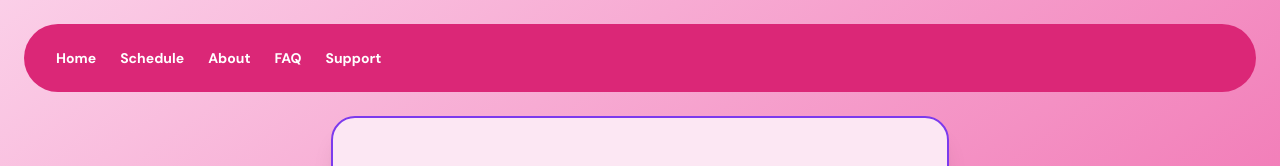
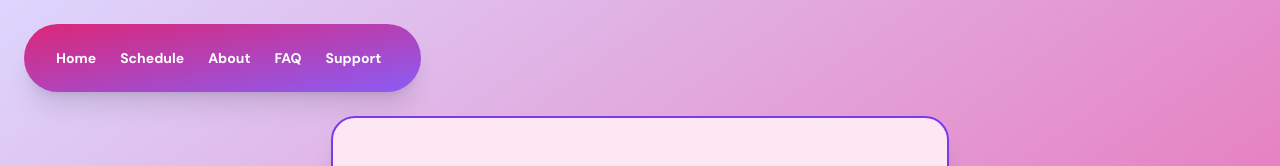
Before and after one commit to BenSievert/milkpatrol, a React (Vite) app: page / in a window 1280 px wide. Shown: the top 166 px of the page. Built offline with nearby package versions, Linux system fonts and the light colour scheme.

Commit message:
prettifire

```diff
--- /dev/null
+++ b/src/components/NavBar.tsx
@@ -0,0 +1,40 @@
+import {useState} from "react";
+import {Link} from "react-router-dom";
+
+import Home from "../routes/Home";
+import FAQ from "../routes/FAQ";
+import About from "../routes/About";
+import Support from "../routes/Support";
+import Schedule from "../routes/Schedule";
+export const links = [
+  { title: `Home`, path: `/`, component: Home },
+  { title: `Schedule`, path: `schedule`, component: Schedule },
+  { title: `About`, path: `about`, component: About },
+  { title: `FAQ`, path: `faq`, component: FAQ },
+  { title: `Support`, path: `support`, component: Support },
+];
+function NavBar() {
+
+  const [open, setOpen] = useState(false)
+  return (
+    <div>
+      <div className='md:hidden inline-block shadow bg-violet-300 rounded-2xl' onClick={() => setOpen(!open)}>
+        <svg xmlns="http://www.w3.org/2000/svg" fill="none" viewBox="0 0 24 24" stroke-width="1.5" stroke="currentColor" className="w-8 h-8 m-2">
+          <path stroke-linecap="round" stroke-linejoin="round" d="M3.75 6.75h16.5M3.75 12h16.5m-16.5 5.25h16.5" />
+        </svg>
+      </div>
+      <div className={`mb-2 md:mb-6 bg-pink-600 py-4 px-6 rounded-2xl md:rounded-full inline-block bg-gradient-to-tl md:w-auto w-full from-violet-500 to-pink-600 shadow-xl ${open || `hidden md:inline-block`}`}>
+        {links.map((link) => (
+          <Link
+            className="text-sm mr-2 hover:bg-pink-400 px-2 p-1 md:p-2 rounded-2xl font-bold text-white block md:inline-block"
+            to={link.path}
+          >
+            {link.title}
+          </Link>
+        ))}
+      </div>
+    </div>
+  );
+}
+
+export default NavBar;
--- a/src/main.tsx
+++ b/src/main.tsx
@@ -1,33 +1,13 @@
 import ReactDOM from "react-dom/client";
 import "./index.css";
 import { BrowserRouter, Route, Routes } from "react-router-dom";
-import Home from "./routes/Home";
-import FAQ from "./routes/FAQ";
-import About from "./routes/About";
-import Support from "./routes/Support";
-import Schedule from "./routes/Schedule";
-import { Link } from "react-router-dom";
+import {links} from "./components/NavBar";
+import  NavBar from './components/NavBar'
 
-const links = [
-  { title: `Home`, path: `/`, component: Home },
-  { title: `Schedule`, path: `schedule`, component: Schedule },
-  { title: `About`, path: `about`, component: About },
-  { title: `FAQ`, path: `faq`, component: FAQ },
-  { title: `Support`, path: `support`, component: Support },
-];
 ReactDOM.createRoot(document.getElementById(`root`)!).render(
-  <div className="p-6 bg-gradient-to-br from-pink-200 to-pink-500 min-h-screen font-sans text-gray-900">
+  <div className="p-6 bg-gradient-to-br from-violet-200 to-pink-500 min-h-screen font-sans text-gray-900">
     <BrowserRouter basename={import.meta.env.BASE_URL}>
-      <div className="mb-6 bg-pink-600 py-4 px-6 rounded-2xl md:rounded-full inline-block w-full">
-        {links.map((link) => (
-          <Link
-            className="text-sm mr-2 hover:bg-pink-400 px-2 p-1 md:p-2 rounded-2xl font-bold text-white block md:inline-block"
-            to={link.path}
-          >
-            {link.title}
-          </Link>
-        ))}
-      </div>
+      <NavBar />
       <Routes>
         {links.map((link) => (
           <Route element={<div className='flex justify-center text-sm md:text-xl'>
```
